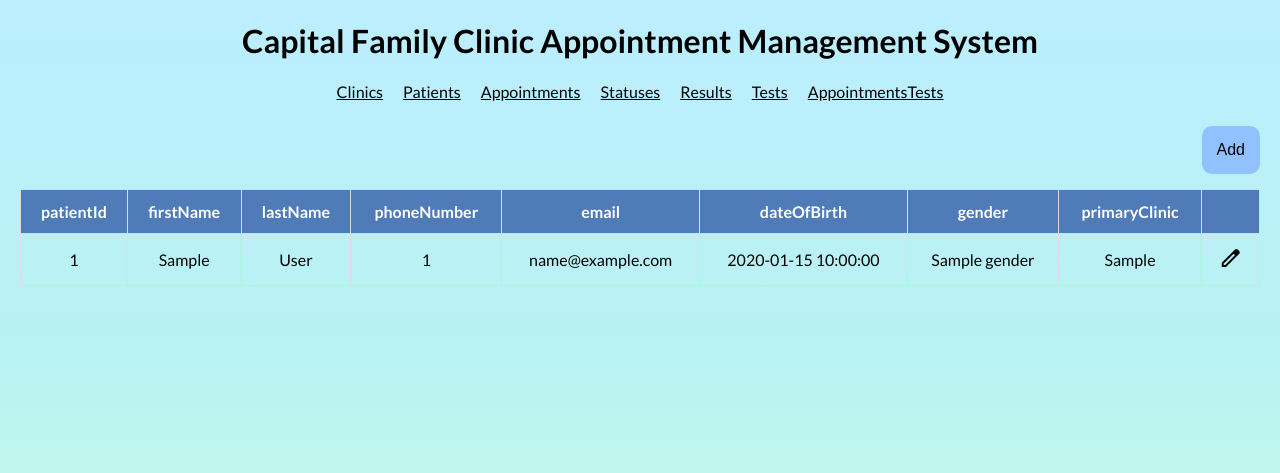
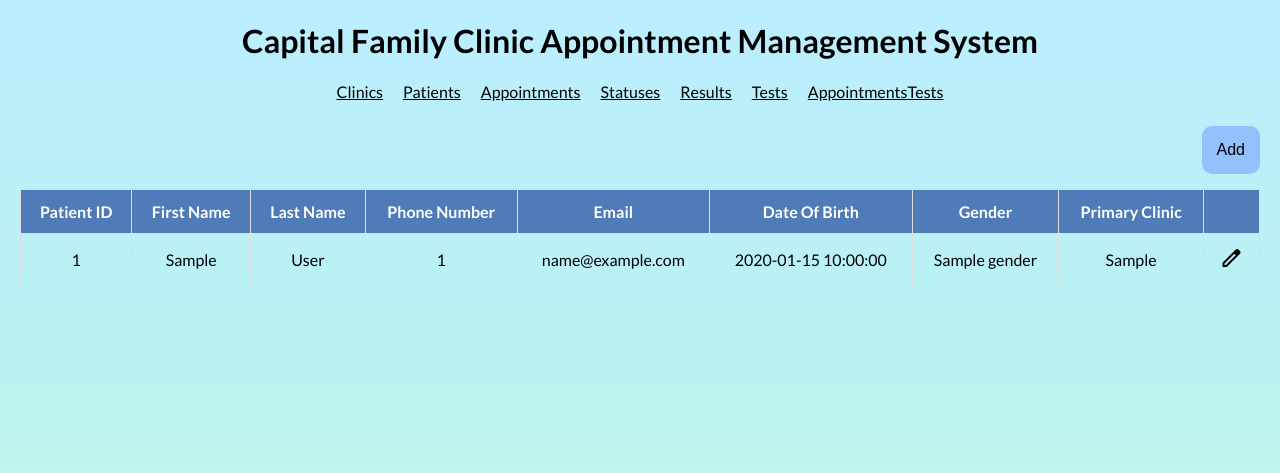
Before and after one commit to JDurham95/Clinic_appointment_management_system, a Flask app: template templates/patients.j2 in a window 1280 px wide. Shown: the top 473 px of the page. Run offline with Flask 3, Linux system fonts and the light colour scheme; the template is opened without the code that fills it: most values are stand-ins (such as "Sample title", 1, 10 or a date in 2020); parts of the project's set-up code (start-up, migrations or seed data) failed here and were passed over; some libraries are stand-ins or nearby versions.

Commit message:
Update column names

```diff
--- a/templates/appointmentstests.j2
+++ b/templates/appointmentstests.j2
@@ -15,7 +15,7 @@
         <tr>
             <th>Patient First Name</th>
             <th>Patient Last Name</th>
-            <th>testId</th>
+            <th>Test ID</th>
             <th>Appointment Date Time </th>
             <th>Test Name</th>
             <th>Test Result</th>
@@ -44,7 +44,7 @@
     <div class="add-form">
         <button class="close"><span class="material-symbols-outlined">close</span></button>
 
-        <h2>{{action}} AppointmentTest</h2>
+        <h2>{{action}} AppointmentsTests</h2>
 
         <form action="/appointmentstests" method="POST">
 
--- a/templates/patients.j2
+++ b/templates/patients.j2
@@ -10,14 +10,14 @@
     <thead>
         {# For the table header row, we print the DB attribute names #}
         <tr>
-            <th>patientId</th>
-            <th>firstName</th>
-            <th>lastName</th>
-            <th>phoneNumber</th>
-            <th>email</th>
-            <th>dateOfBirth</th>
-            <th>gender</th>
-            <th>primaryClinic</th>
+            <th>Patient ID</th>
+            <th>First Name</th>
+            <th>Last Name</th>
+            <th>Phone Number</th>
+            <th>Email</th>
+            <th>Date Of Birth</th>
+            <th>Gender</th>
+            <th>Primary Clinic</th>
             <th></th>
         </tr>
     </thead>
--- a/templates/results.j2
+++ b/templates/results.j2
@@ -6,9 +6,8 @@
     <thead>
         {# For the table header row, we print the DB attribute names #}
         <tr>
-            {% for key in results[0].keys() %}
-            <th>{{ key }}</th>
-            {% endfor %}
+            <th>Test Result ID</th>
+            <th>Result</th>
             <th></th>
         </tr>
     </thead>
--- a/templates/statuses.j2
+++ b/templates/statuses.j2
@@ -6,9 +6,8 @@
     <thead>
         {# For the table header row, we print the DB attribute names #}
         <tr>
-            {% for key in statuses[0].keys() %}
-            <th>{{ key }}</th>
-            {% endfor %}
+            <th>Status ID</th>
+            <th>Status</th>
             <th></th>
         </tr>
     </thead>
--- a/templates/tests.j2
+++ b/templates/tests.j2
@@ -10,9 +10,8 @@
     <thead>
         {# For the table header row, we print the DB attribute names #}
         <tr>
-            {% for key in tests[0].keys() %}
-            <th>{{ key }}</th>
-            {% endfor %}
+            <th>Test ID</th>
+            <th>Name</th>
             <th></th>
             <th></th>
         </tr>
```
Also changed, not shown: templates/appointments.j2 (+7 -4 lines), templates/clinics.j2 (+6 -3 lines).
